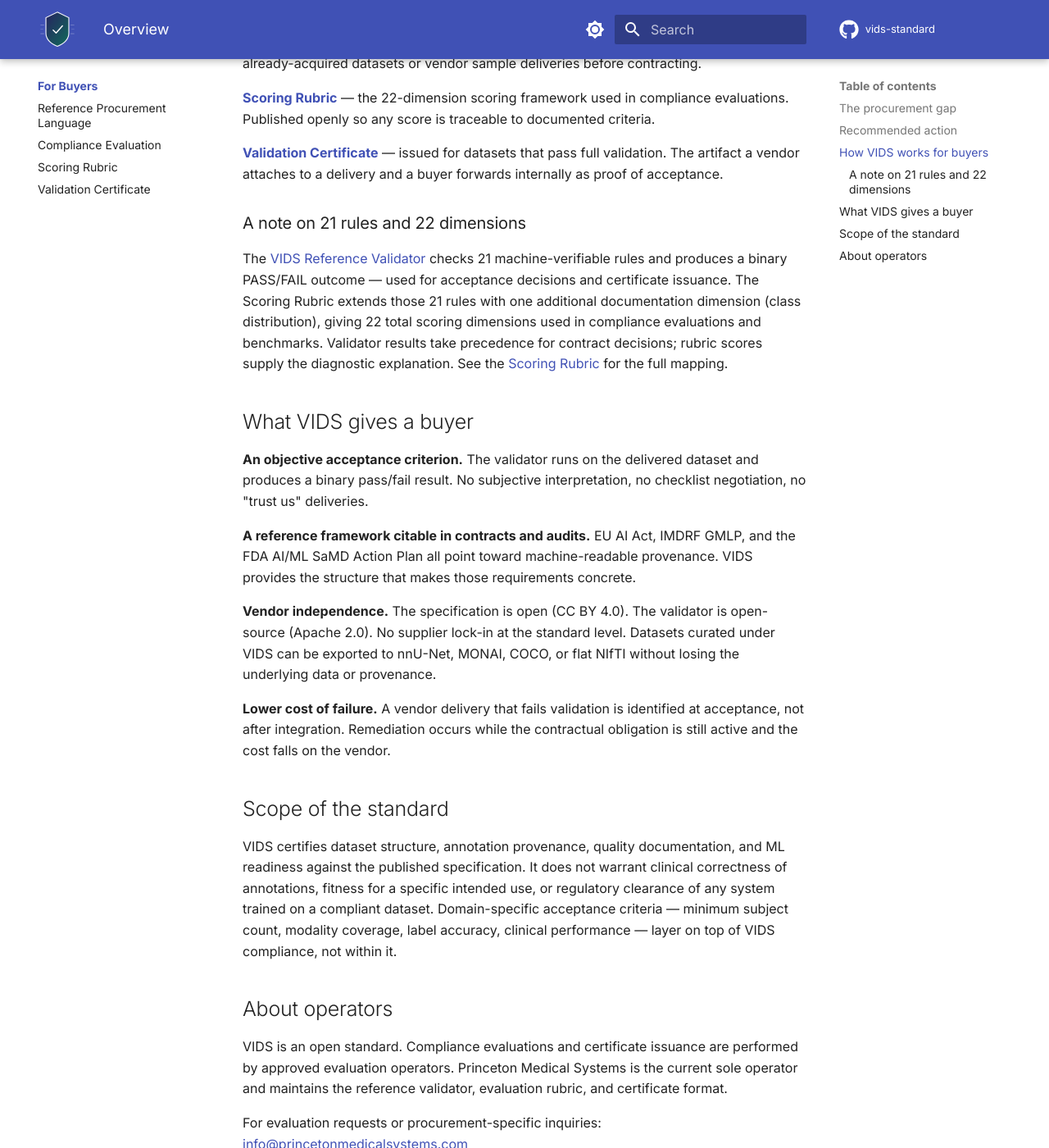
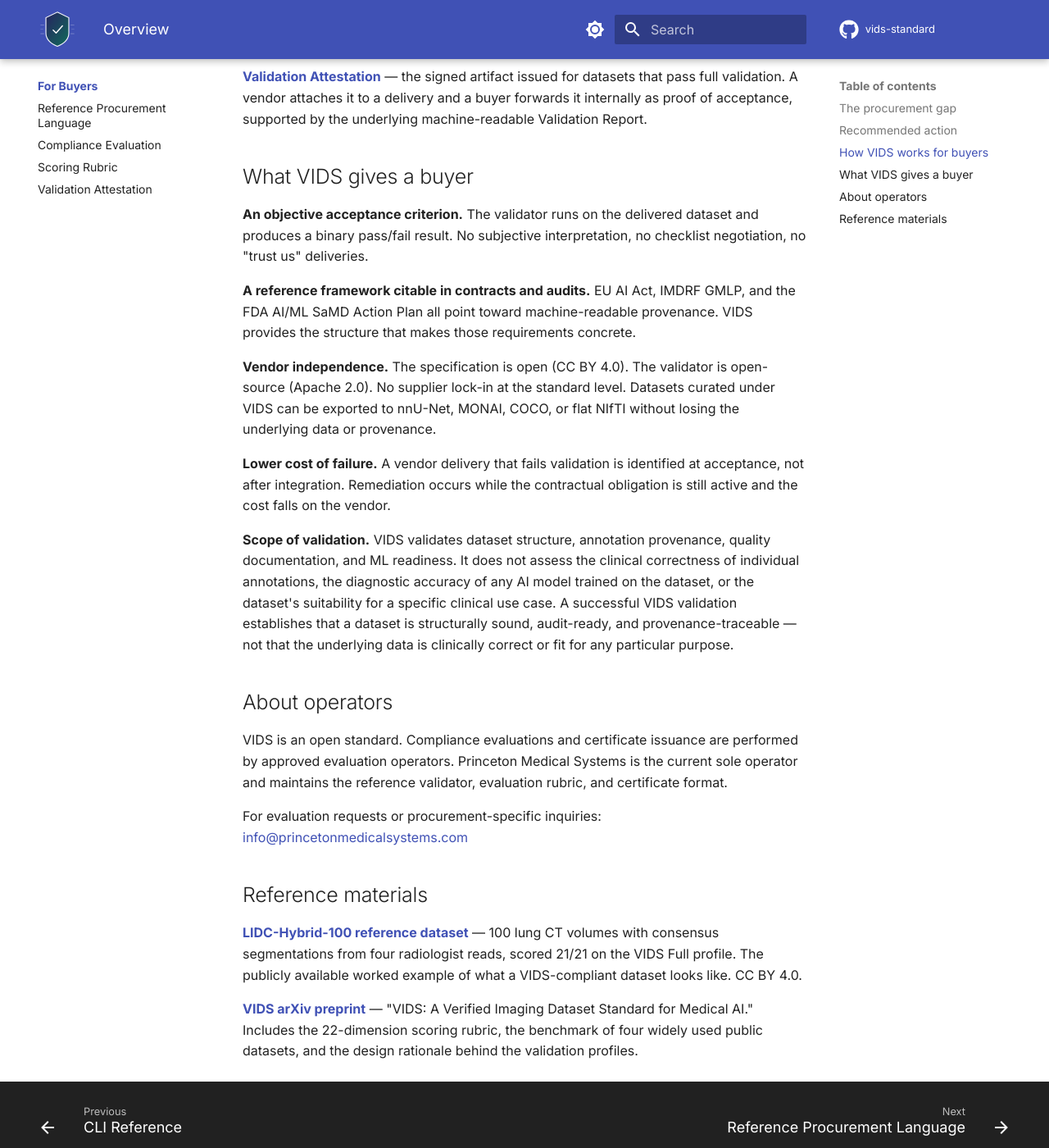
Before and after one commit to vids-standard/VIDS, an MkDocs documentation site: the page built from docs/for-buyers/index.md, in a window 1280 px wide and 1400 px high, scrolled down 1671 px. Shown: the whole window at 82% size. Built offline with MkDocs 1.6.1 and Material for MkDocs 9.7.7, drawn with Linux system fonts in a browser that asks for light colours; comment, search, counter and statistics services are not loaded; some of the changed text lies outside the part shown.

Commit message:
Site fix: Validation Attestation rename, medtech audience reorder, Reference materials section, scope-limit paragraph, 22-dimensions clarifier, canonical email, redirects plugin

```diff
--- a/docs/for-buyers/index.md
+++ b/docs/for-buyers/index.md
@@ -17,11 +17,9 @@ A compliance benchmark of four widely used public medical imaging datasets, scor
 | LIDC-IDRI | 27% |
 | CheXpert | 20% |
 
-Source: [VIDS benchmarks repository](https://github.com/vids-standard/vids-benchmarks){target="_blank" rel="noopener"} — scored against the 22 VIDS compliance dimensions, methodology and data published with the [arXiv preprint (2604.17525)](https://arxiv.org/abs/2604.17525){target="_blank" rel="noopener"}.
+Source: [VIDS benchmarks repository](https://github.com/vids-standard/vids-benchmarks){target="_blank" rel="noopener"}.
 
 If publicly maintained reference datasets score in this range, privately commissioned datasets — which receive far less external scrutiny — are unlikely to score higher.
-
-A working example of a fully compliant dataset is available for inspection: [LIDC-Hybrid-100 on Zenodo](https://doi.org/10.5281/zenodo.19582717){target="_blank" rel="noopener"} — a 100-subject reference dataset that achieves 21/21 PASS at the Full profile.
 
 ## Recommended action
 
@@ -39,15 +37,11 @@ The buyer-side adoption surface has four parts. Each is purpose-built and citabl
 
 **[Reference Procurement Language](sow-addendum.md)** — drop-in clauses that make VIDS PASS the acceptance condition for dataset deliveries.
 
-**[Compliance Evaluation](evaluation.md)** — diagnostic assessment of an existing dataset against the 22 VIDS scoring dimensions, with results returned within 48 hours. Used to surface gaps in already-acquired datasets or vendor sample deliveries before contracting.
+**[Compliance Evaluation](evaluation.md)** — diagnostic assessment of an existing dataset against the 22 VIDS dimensions. Used to surface gaps in already-acquired datasets or vendor sample deliveries before contracting.
 
 **[Scoring Rubric](scoring-rubric.md)** — the 22-dimension scoring framework used in compliance evaluations. Published openly so any score is traceable to documented criteria.
 
-**[Validation Certificate](certificate.md)** — issued for datasets that pass full validation. The artifact a vendor attaches to a delivery and a buyer forwards internally as proof of acceptance.
-
-### A note on 21 rules and 22 dimensions
-
-The [VIDS Reference Validator](https://github.com/vids-standard/vids-standard){target="_blank" rel="noopener"} checks 21 machine-verifiable rules and produces a binary PASS/FAIL outcome — used for acceptance decisions and certificate issuance. The Scoring Rubric extends those 21 rules with one additional documentation dimension (class distribution), giving 22 total scoring dimensions used in compliance evaluations and benchmarks. Validator results take precedence for contract decisions; rubric scores supply the diagnostic explanation. See the [Scoring Rubric](scoring-rubric.md) for the full mapping.
+**[Validation Attestation](attestation.md)** — the signed artifact issued for datasets that pass full validation. A vendor attaches it to a delivery and a buyer forwards it internally as proof of acceptance, supported by the underlying machine-readable Validation Report.
 
 ## What VIDS gives a buyer
 
@@ -59,12 +53,16 @@ The [VIDS Reference Validator](https://github.com/vids-standard/vids-standard){t
 
 **Lower cost of failure.** A vendor delivery that fails validation is identified at acceptance, not after integration. Remediation occurs while the contractual obligation is still active and the cost falls on the vendor.
 
-## Scope of the standard
-
-VIDS certifies dataset structure, annotation provenance, quality documentation, and ML readiness against the published specification. It does not warrant clinical correctness of annotations, fitness for a specific intended use, or regulatory clearance of any system trained on a compliant dataset. Domain-specific acceptance criteria — minimum subject count, modality coverage, label accuracy, clinical performance — layer on top of VIDS compliance, not within it.
+**Scope of validation.** VIDS validates dataset structure, annotation provenance, quality documentation, and ML readiness. It does not assess the clinical correctness of individual annotations, the diagnostic accuracy of any AI model trained on the dataset, or the dataset's suitability for a specific clinical use case. A successful VIDS validation establishes that a dataset is structurally sound, audit-ready, and provenance-traceable — not that the underlying data is clinically correct or fit for any particular purpose.
 
 ## About operators
 
 VIDS is an open standard. Compliance evaluations and certificate issuance are performed by approved evaluation operators. Princeton Medical Systems is the current sole operator and maintains the reference validator, evaluation rubric, and certificate format.
 
 For evaluation requests or procurement-specific inquiries: [info@princetonmedicalsystems.com](mailto:info@princetonmedicalsystems.com)
+
+## Reference materials
+
+**[LIDC-Hybrid-100 reference dataset](https://doi.org/10.5281/zenodo.19582717){target="_blank" rel="noopener"}** — 100 lung CT volumes with consensus segmentations from four radiologist reads, scored 21/21 on the VIDS Full profile. The publicly available worked example of what a VIDS-compliant dataset looks like. CC BY 4.0.
+
+**[VIDS arXiv preprint](https://arxiv.org/abs/2604.17525){target="_blank" rel="noopener"}** — "VIDS: A Verified Imaging Dataset Standard for Medical AI." Includes the 22-dimension scoring rubric, the benchmark of four widely used public datasets, and the design rationale behind the validation profiles.
--- a/mkdocs.yml
+++ b/mkdocs.yml
@@ -60,6 +60,12 @@ extra:
 extra_css:
   - assets/extra.css
 
+plugins:
+  - search
+  - redirects:
+      redirect_maps:
+        'for-buyers/certificate.md': 'for-buyers/attestation.md'
+
 markdown_extensions:
   - abbr
   - admonition
@@ -111,5 +117,5 @@ nav:
     - Reference Procurement Language: for-buyers/sow-addendum.md
     - Compliance Evaluation: for-buyers/evaluation.md
     - Scoring Rubric: for-buyers/scoring-rubric.md
-    - Validation Certificate: for-buyers/certificate.md
+    - Validation Attestation: for-buyers/attestation.md
   - GitHub: https://github.com/vids-standard/vids-standard
```
Also changed, not shown: other parts of docs/for-buyers/index.md (+1 -1 lines), docs/for-buyers/attestation.md (added, +102 -0 lines), docs/for-buyers/certificate.md (deleted, +0 -102 lines), docs/for-buyers/evaluation.md (+1 -1 lines), docs/for-buyers/scoring-rubric.md (+2 -2 lines), docs/for-buyers/sow-addendum.md (+1 -1 lines), docs/index.md (+2 -2 lines), 1 other file.
